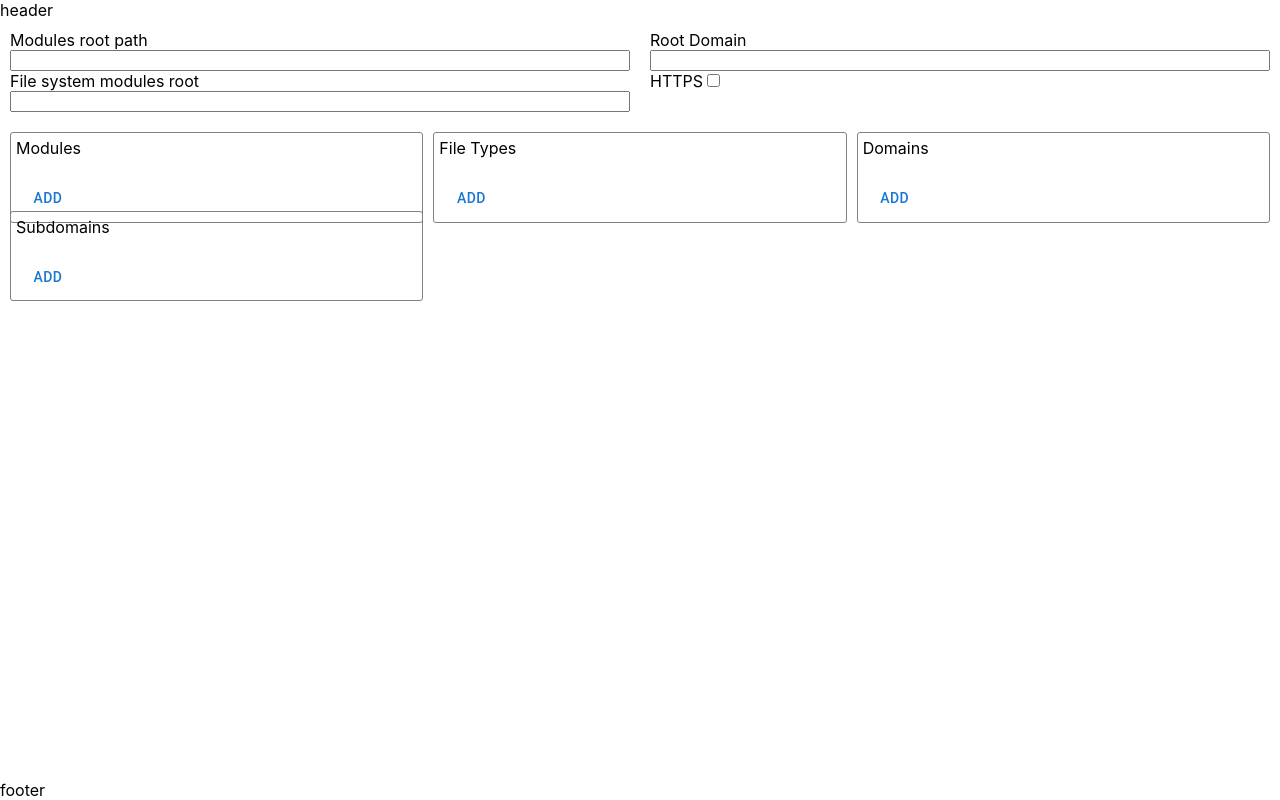
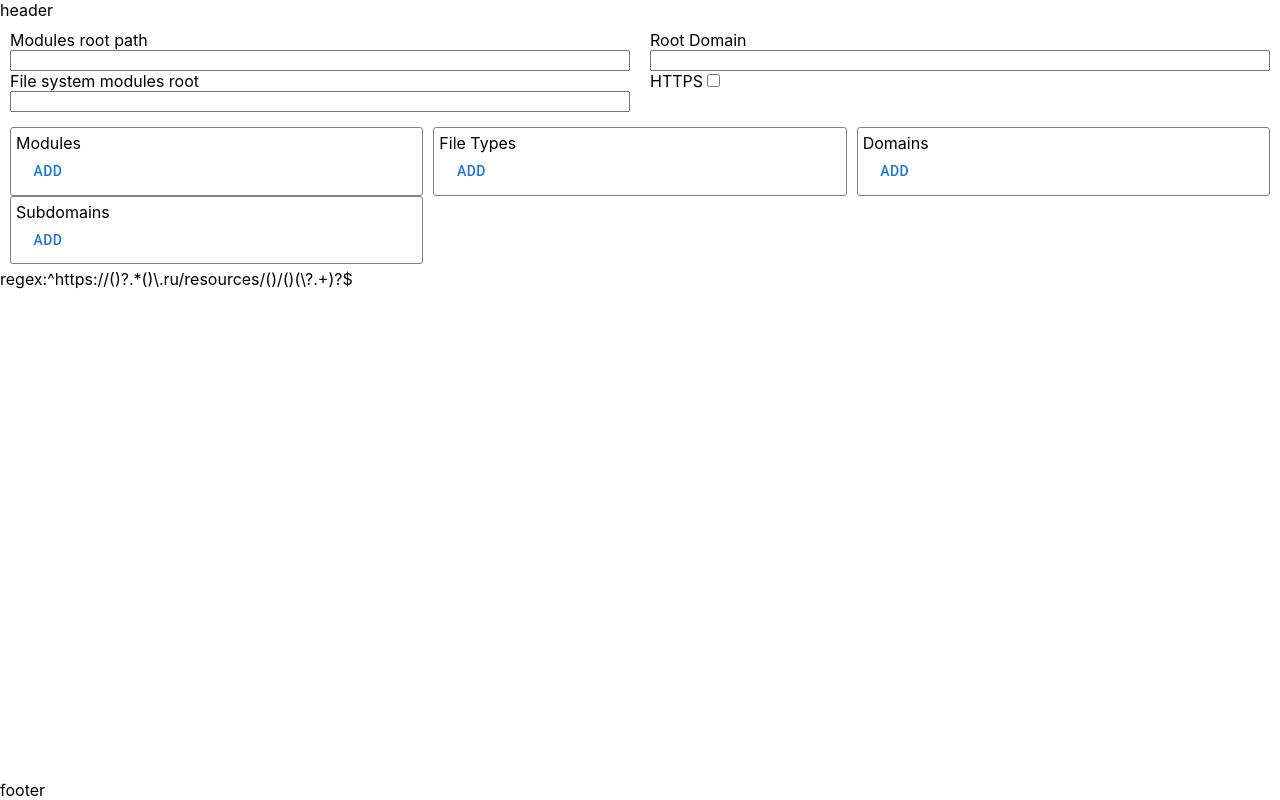
Before and after one commit to gagikpog/fiddler-regex-generator, a React (Create React App) app: page / in a window 1280 px wide. Built offline with nearby package versions, Linux system fonts and the light colour scheme.

Commit message:
add pattern generator

```diff
--- a/src/App.js
+++ b/src/App.js
@@ -2,43 +2,7 @@
 import { useState } from 'react';
 import './App.css';
 import List from './components/List';
-
-const defaultData = {
-  modules: {
-    title: 'Modules',
-    items: []
-  },
-  fileTypes: {
-    title: 'File Types',
-    items: []
-  },
-  domains: {
-    title: 'Domains',
-    items: []
-  },
-  subdomains: {
-    title: 'Subdomains',
-    items: []
-  },
-  modulesPath: '',
-  rootDomain: '',
-  systemModulesPath: '',
-  https: true
-}
-
-function getData(key) {
-  const dataStr = window.localStorage.getItem(key);
-  let res = null;
-  try {
-    if (dataStr) {
-      res = JSON.parse(dataStr);
-    }
-  } catch (error) {
-    res = null;
-  }
-
-  return res || defaultData[key];
-}
+import { getData, generateRequestPattern } from './helpers/utils';
 
 export default function App(props) {
 
@@ -58,6 +22,8 @@ export default function App(props) {
     setter(data);
     window.localStorage.setItem(source, JSON.stringify(data));
   }
+
+  const pattern = generateRequestPattern(modules, fileTypes, domains, subdomains, 'resources', 'ru', true);
 
   return (
     <div className="app">
@@ -99,7 +65,7 @@ export default function App(props) {
         </div>
 
         <div className='result'>
-
+          {pattern}
         </div>
       </main>
       <footer>
--- a/src/components/List.css
+++ b/src/components/List.css
@@ -1,11 +1,12 @@
 .list {
-    margin: 5px;
+    margin: 0 5px;
     border: 1px solid gray;
     border-radius: 3px;
     padding: 5px;
     height: 100%;
     display: flex;
     flex-direction: column;
+    box-sizing: border-box;
 }
 
 .list-item-text {
--- /dev/null
+++ b/src/helpers/utils.js
@@ -0,0 +1,51 @@
+const defaultData = {
+    modules: {
+        title: 'Modules',
+        items: []
+    },
+    fileTypes: {
+        title: 'File Types',
+        items: []
+    },
+    domains: {
+        title: 'Domains',
+        items: []
+    },
+    subdomains: {
+        title: 'Subdomains',
+        items: []
+    },
+    modulesPath: '',
+    rootDomain: '',
+    systemModulesPath: '',
+    https: true
+}
+
+export function getData(key) {
+    const dataStr = window.localStorage.getItem(key);
+    let res = null;
+    try {
+    if (dataStr) {
+        res = JSON.parse(dataStr);
+    }
+    } catch (error) {
+        res = null;
+    }
+
+    return res || defaultData[key];
+}
+
+export function generateRequestPattern(modules, fileTypes, domains, subdomains, modulesPath, rootDomain, https, systemModulesPath) {
+    const filter = (item) => item.enabled;
+    const getValues = (item) => item.value;
+
+    const domainsStr = domains.items.filter(filter).map(getValues).join('|')
+    const subdomainsStr = subdomains.items.filter(filter).map(getValues).join('|')
+    const modulesStr = modules.items.filter(filter).map(getValues).join('|');
+    const fileTypesStr = fileTypes.items.filter(filter).map((item) => {
+        return `(.*\\.${getValues(item)})?`;
+    }).join('');
+
+    return `regex:^http${https ? 's' : ''}://(${subdomainsStr})?.*(${domainsStr})\\.${rootDomain}/${modulesPath}/(${modulesStr})/(${fileTypesStr})(\\?.+)?$`;
+
+}
```
